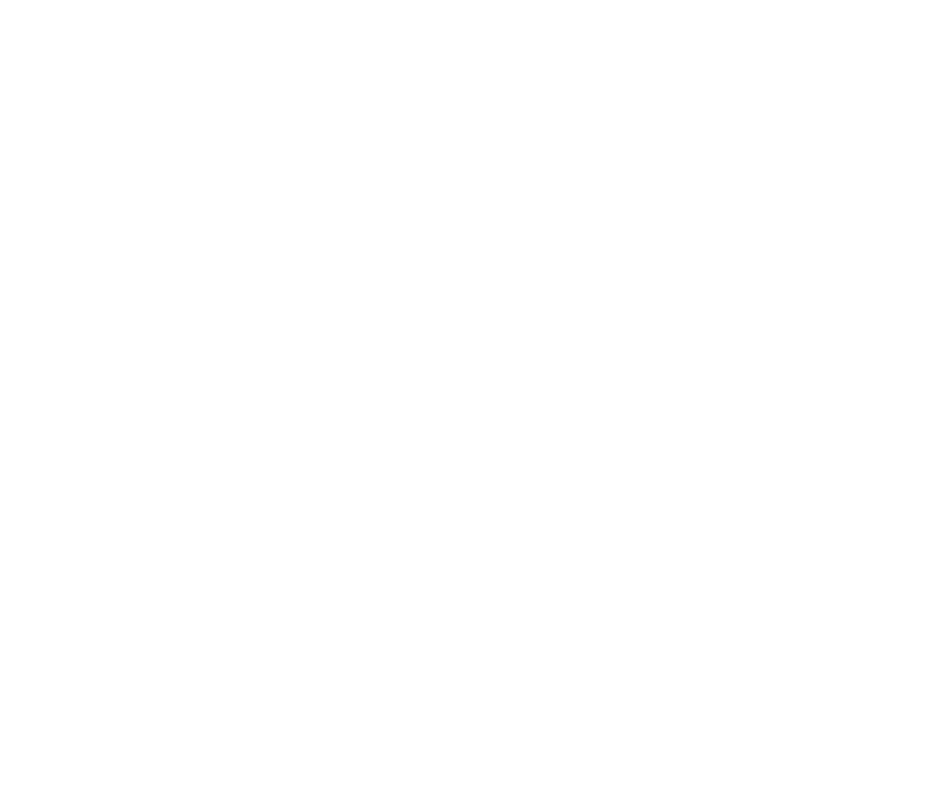
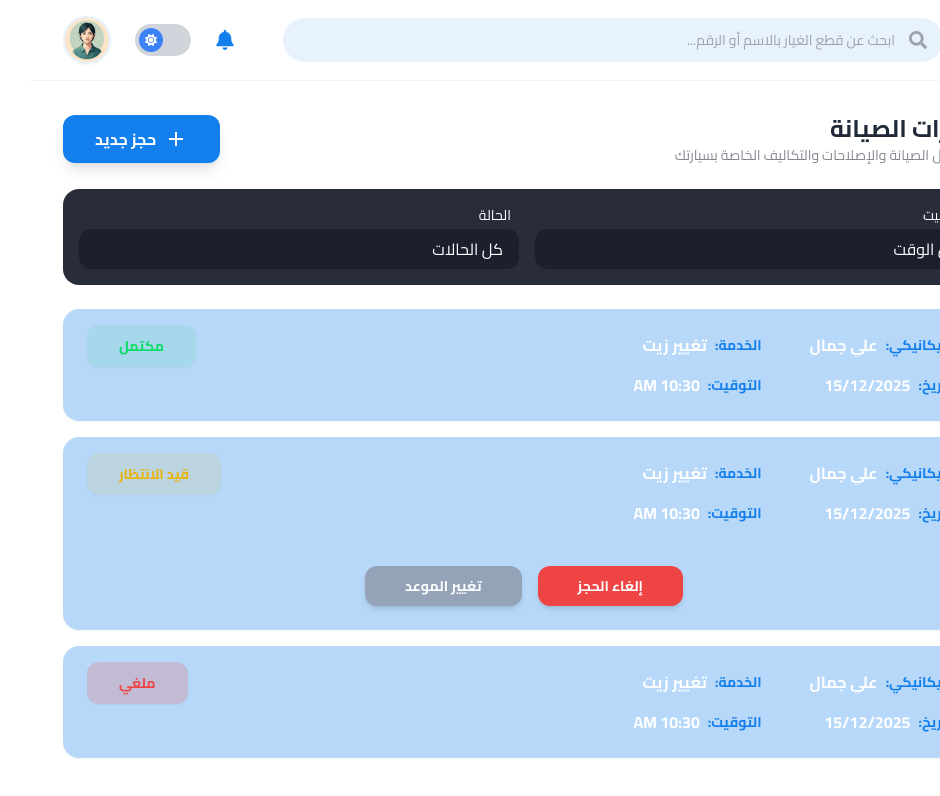
Before and after one commit to 3moor-dot/Gear_Up, a React (Vite) app: page /customer/maintenancebookings in a window 1280 px wide. Before the commit this address had no page. Shown: the top 796 px of the page, without its empty margins (340-1280 px from the left). Built offline with nearby package versions, Linux system fonts and the light colour scheme; a web font is replaced by a local one.

Commit message:
add maintenance_bookings

```diff
--- a/src/App.tsx
+++ b/src/App.tsx
@@ -15,6 +15,7 @@ import AddSupervisor from "./pages/Admin/add_supervisor";
 import CustomerDashBoard from "./pages/Customer/dashboard";
 import MaintenanceReminders from "./pages/Customer/maintenance_reminders";
 import ServiceHistory from "./pages/Customer/service_history";
+import MaintenanceBookings from "./pages/Customer/maintenance_bookings";
 
 
 const App: React.FC = () => {
@@ -26,6 +27,7 @@ const App: React.FC = () => {
           <Route path="/customer/dashboard" element={<CustomerDashBoard />} />
           <Route path="/customer/reminders" element={<MaintenanceReminders />} />
           <Route path="/customer/servicehistory" element={<ServiceHistory />} />
+          <Route path="/customer/maintenancebookings" element={<MaintenanceBookings />} />
           {/* PUBLIC PAGES */}
           <Route path="/" element={<LandingPage />} />
           <Route path="/register" element={<Register />} />
--- a/src/components/Customer/customer_sidebar.tsx
+++ b/src/components/Customer/customer_sidebar.tsx
@@ -13,7 +13,7 @@ const Sidebar = () => {
     { name: 'لوحة التحكم', icon: <MdDashboard />, path: '/customer/dashboard' },
     { name: 'تذكير', icon: <MdNotifications />, path: '/customer/reminders' },
     { name: 'تاريخ الخدمة', icon: <MdHistory />, path: '/customer/servicehistory' },
-    { name: 'حجز صيانة', icon: <MdBuild />, path: '/booking' },
+    { name: 'حجز صيانة', icon: <MdBuild />, path: '/customer/maintenancebookings' },
     { name: 'طلب صيانة', icon: <MdAccessTime />, path: '/request' },
     { name: 'المساعد الذكي', icon: <MdSmartToy />, path: '/ai-assistant' },
   ];
--- /dev/null
+++ b/src/pages/Customer/maintenance_bookings.tsx
@@ -0,0 +1,140 @@
+import Sidebar from "../../components/Customer/customer_sidebar";
+import Header from "../../components/Customer/customer_header";
+import { MdAdd } from "react-icons/md";
+
+const MaintenanceBookings = () => {
+    // بيانات الحجوزات التجريبية بناءً على الصورة
+    const bookings = [
+        {
+            id: 1,
+            mechanic: "علي جمال",
+            service: "تغيير زيت",
+            date: "15/12/2025",
+            time: "10:30 AM",
+            status: "مكتمل",
+            statusColor: "bg-[#0BDA651A] text-[#0BDA65]",
+            borderColor: "border-r-green-500"
+        },
+        {
+            id: 2,
+            mechanic: "علي جمال",
+            service: "تغيير زيت",
+            date: "15/12/2025",
+            time: "10:30 AM",
+            status: "قيد الانتظار",
+            statusColor: "bg-[#EAB3081A] text-[#EAB308]",
+            borderColor: "border-r-yellow-500",
+            actions: true // لإظهار أزرار الإلغاء والتعديل
+        },
+        {
+            id: 3,
+            mechanic: "علي جمال",
+            service: "تغيير زيت",
+            date: "15/12/2025",
+            time: "10:30 AM",
+            status: "ملغي",
+            statusColor: "bg-[#EF444433] text-[#EF4444]",
+            borderColor: "border-r-red-500"
+        }
+    ];
+
+    return (
+        <div className="flex min-h-screen dark:bg-primary_BGD" dir="rtl">
+            <Sidebar />
+
+            <div className="flex-1 flex flex-col min-w-0">
+                <Header />
+
+                <main className="p-4 md:p-8 space-y-6">
+                    {/* رأس الصفحة وزر حجز جديد */}
+                    <div className="flex justify-between items-center">
+                        <div className="text-right">
+                            <h2 className="text-2xl font-bold dark:text-white text-gray-800">حجوزات الصيانة</h2>
+                            <p className="text-[#0F132380] text-sm">تتبع أعمال الصيانة والإصلاحات والتكاليف الخاصة بسيارتك</p>
+                        </div>
+                        <button className="bg-[#137FEC] text-white px-8 py-3 rounded-xl font-bold shadow-lg hover:bg-blue-600 transition-all flex items-center gap-2">
+                            <MdAdd size={24} /> حجز جديد
+                        </button>
+                    </div>
+
+                    {/* شريط الفلترة الأسود */}
+                    <div className="bg-[#0F1323E3] dark:bg-[#137FEC33] rounded-2xl p-4 grid grid-cols-1 md:grid-cols-2 gap-4">
+                        <div className="space-y-1">
+                            <label className="text-white text-sm block px-2">التوقيت</label>
+                            <select className="w-full bg-[#0F132380] text-white border-none rounded-xl py-2 px-4 outline-none appearance-none cursor-pointer">
+                                <option>كل الوقت</option>
+                            </select>
+                        </div>
+                        <div className="space-y-1">
+                            <label className="text-white text-sm block px-2">الحالة</label>
+                            <select className="w-full bg-[#0F132380] text-white border-none rounded-xl py-2 px-4 outline-none appearance-none cursor-pointer">
+                                <option>كل الحالات</option>
+                            </select>
+                        </div>
+                    </div>
+
+                    {/* قائمة الحجوزات */}
+                    <div className="space-y-4">
+                        {bookings.map((booking) => (
+                            <div key={booking.id} className="relative">
+                                <div className={`bg-[#137FEC4D] dark:bg-[#137FEC33] rounded-2xl p-6 border-r-[6px] ${booking.borderColor} shadow-sm flex flex-col gap-4`}>
+
+                                    {/* السطر العلوي: البيانات على اليمين والحالة على اليسار */}
+                                    <div className="flex justify-between items-start w-full">
+
+                                        {/* بيانات الحجز (يمين) */}
+                                        <div className="grid grid-cols-2 gap-x-12 gap-y-4 text-right">
+                                            {/* الميكانيكي */}
+                                            <div className="flex items-center gap-2">
+                                                <p className="text-[#137FEC] font-bold text-sm shrink-0">الميكانيكي:</p>
+                                                <p className="font-bold text-white truncate">{booking.mechanic}</p>
+                                            </div>
+
+                                            {/* الخدمة */}
+                                            <div className="flex items-center gap-2">
+                                                <p className="text-[#137FEC] font-bold text-sm shrink-0">الخدمة:</p>
+                                                <p className="font-bold text-white truncate">{booking.service}</p>
+                                            </div>
+
+                                            {/* التاريخ */}
+                                            <div className="flex items-center gap-2">
+                                                <p className="text-[#137FEC] font-bold text-sm shrink-0">التاريخ:</p>
+                                                <p className="font-bold text-white">{booking.date}</p>
+                                            </div>
+
+                                            {/* التوقيت */}
+                                            <div className="flex items-center gap-2">
+                                                <p className="text-[#137FEC] font-bold text-sm shrink-0">التوقيت:</p>
+                                                <p className="font-bold text-white">{booking.time}</p>
+                                            </div>
+                                        </div>
+                                        {/* الحالة (يسار) */}
+                                        <div className="shrink-0">
+                                            <span className={`px-8 py-2 rounded-xl text-sm font-bold shadow-sm ${booking.statusColor}`}>
+                                                {booking.status}
+                                            </span>
+                                        </div>
+                                    </div>
+
+                                    {/* السطر السفلي: الأزرار في المنتصف (تظهر فقط عند الحاجة) */}
+                                    {booking.actions && (
+                                        <div className="flex justify-center items-center gap-4 mt-2 pt-4 border-t border-blue-200/30">
+                                            <button className="bg-[#EF4444] text-white px-10 py-2.5 rounded-xl text-sm font-bold shadow-md hover:bg-red-600 transition-all">
+                                                إلغاء الحجز
+                                            </button>
+                                            <button className="bg-[#94A3B8] text-white px-10 py-2.5 rounded-xl text-sm font-bold shadow-md hover:bg-gray-500 transition-all">
+                                                تغيير الموعد
+                                            </button>
+                                        </div>
+                                    )}
+                                </div>
+                            </div>
+                        ))}
+                    </div>
+                </main>
+            </div>
+        </div>
+    );
+};
+
+export default MaintenanceBookings;
```
